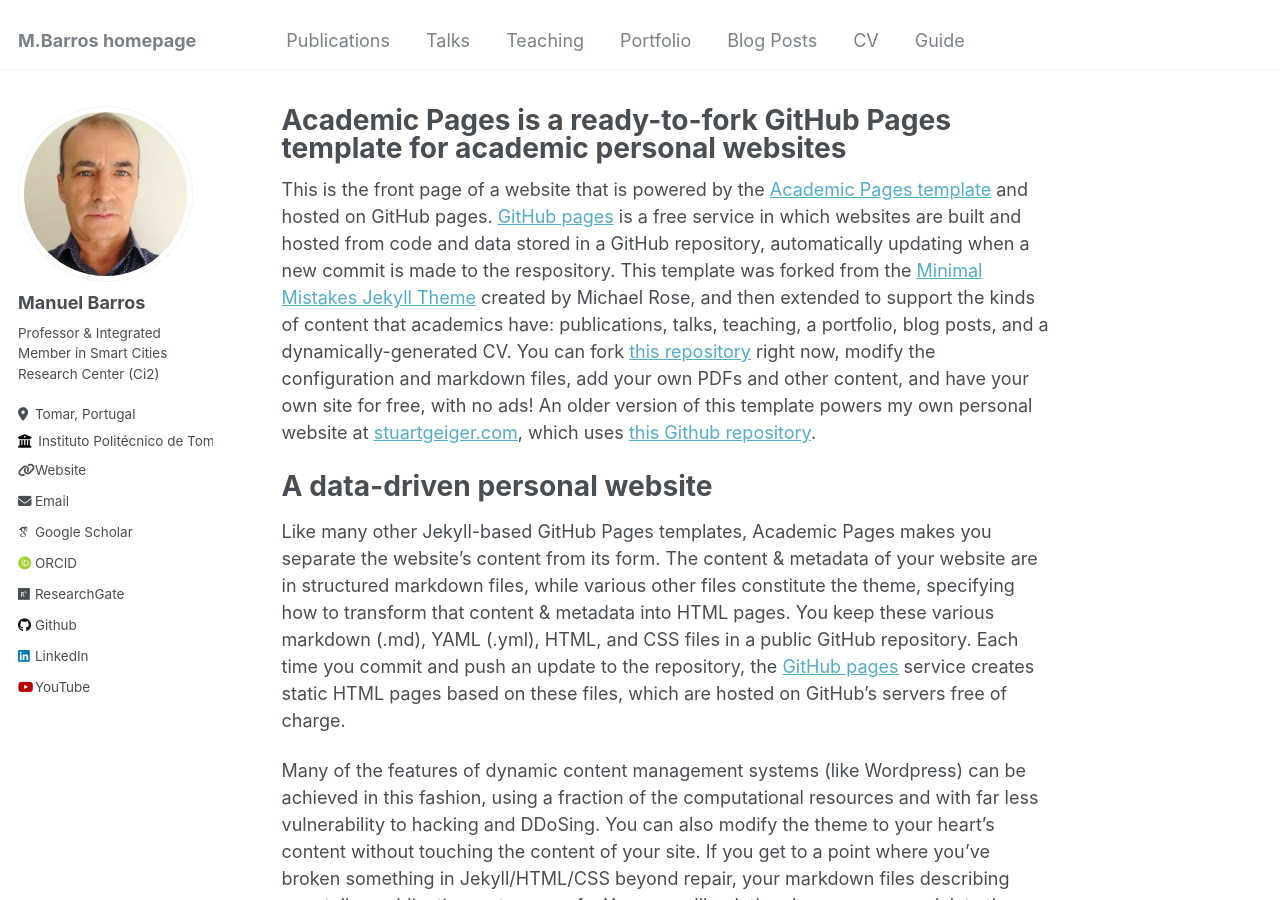
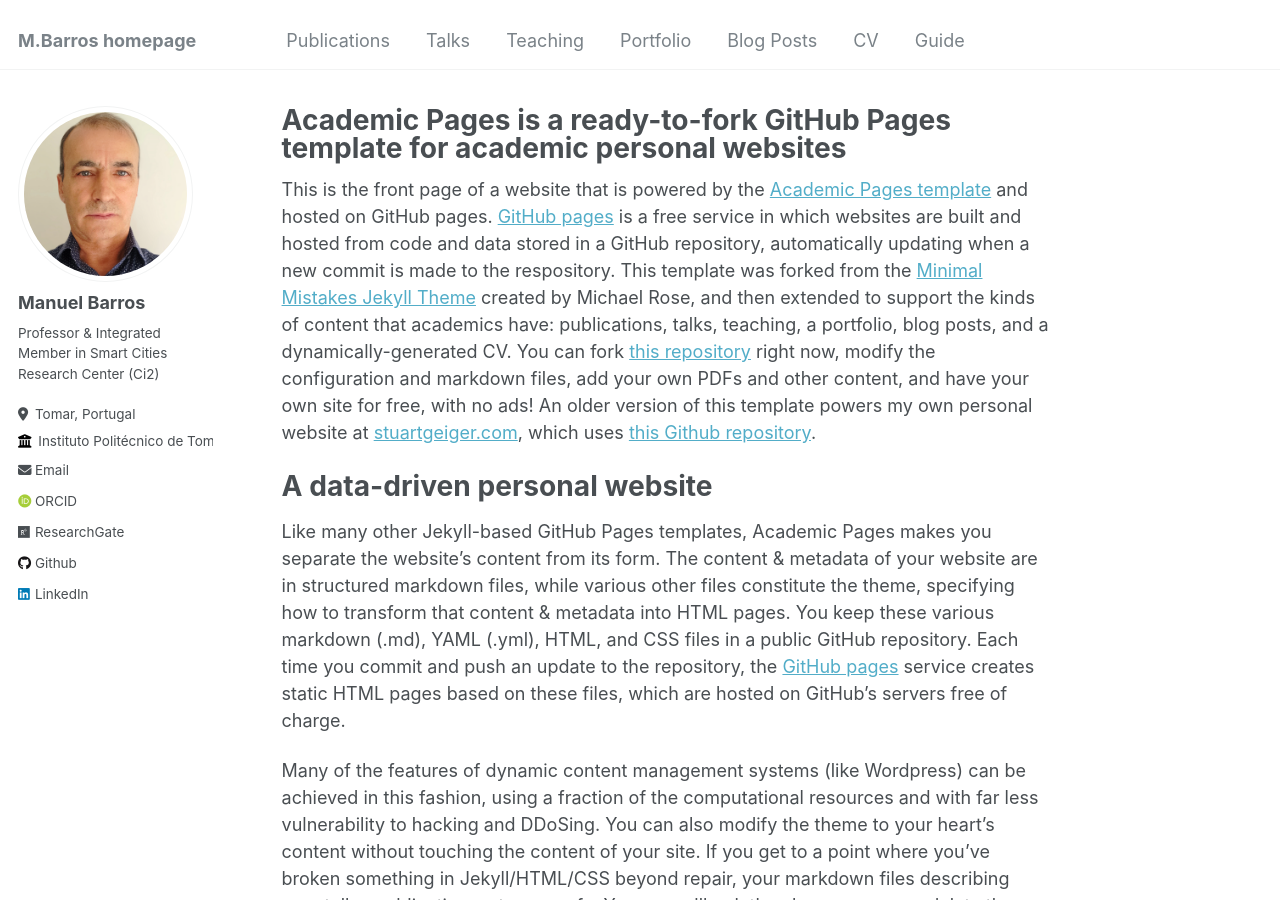
Before and after one commit to fmbarros/fmbarros.github.io, a Jekyll site: the page built from _pages/about.md, in a window 1280 px wide and 900 px high. Built offline with Jekyll 4.4.1, drawn with Linux system fonts in a browser that asks for light colours; some web fonts are replaced; part of the change alters nothing that is shown.

Commit message:
Update _config.yml

```diff
--- a/_config.yml
+++ b/_config.yml
@@ -27,12 +27,12 @@ author:
   bio              : "Professor & Integrated Member in Smart Cities Research Center (Ci2)"
   location         : "Tomar, Portugal"
   employer         : "Instituto Politécnico de Tomar"
-  uri              : "https://www.ipt.pt"
+  uri              : # "https://www.ipt.pt"
   email            : "fmbarros@ipt.pt"
 
   # Academic websites
   arxiv            : # URL - Update with the correct link to your profile
-  googlescholar    : "https://scholar.google.pt/citations?hl=pt-PT&pli=1&user=tg-iL4UAAAAJ"
+  googlescholar    : # "https://scholar.google.pt/citations?hl=pt-PT&pli=1&user=tg-iL4UAAAAJ" myBarros
   impactstory      : # URL
   orcid            : "http://orcid.org/0000-0002-5891-1371"
   semantic         : # URL
@@ -70,7 +70,7 @@ author:
   weibo            : # Username
   wikipedia        : # Username
   xing             : # Username
-  youtube          : "https://www.youtube.com/user/manuelbarros64"
+  youtube          : # "https://www.youtube.com/user/manuelbarros64"
   zhihu            : # URL
 
 
```
